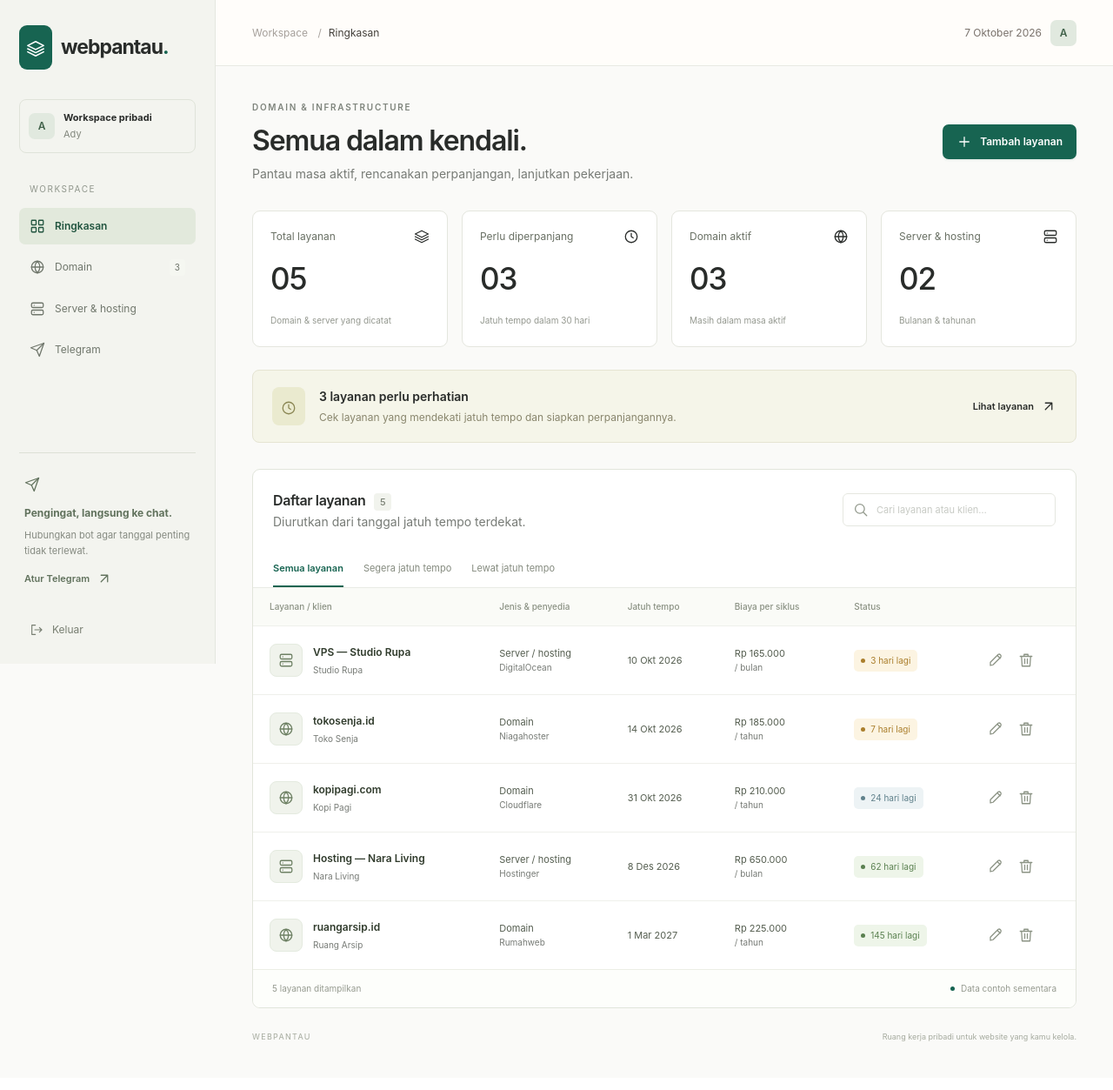
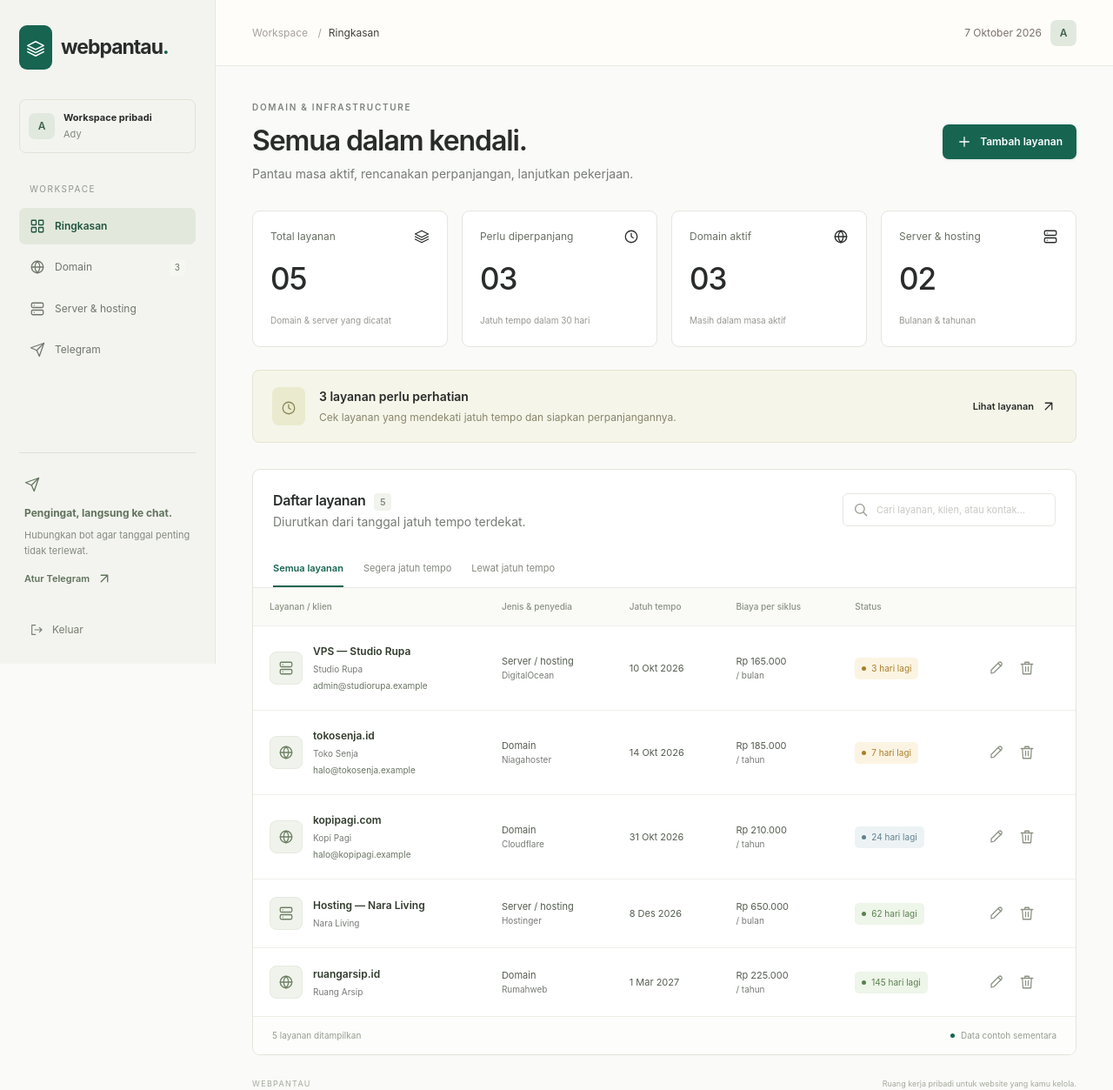
Before and after one commit to xtmxady/webpantau, a PHP site: page /preview/index.html in a window 1280 px wide. Shown: the part 37-1290 px from the top of the page at 87% size. Before the commit the page ends 1234 px from the top, so only its background shows below. Run offline with PHP 8.4, Linux system fonts and the light colour scheme.

Commit message:
Add optional client contact to service forms and search

```diff
--- a/app/bootstrap.php
+++ b/app/bootstrap.php
@@ -111,11 +111,14 @@ function start_session(): void
 function validate_service(array $body): array
 {
     $service = [];
-    foreach (['name', 'client', 'website', 'provider', 'type', 'cycle', 'expires', 'cost', 'notes'] as $key) {
+    foreach (['name', 'client', 'clientContact', 'website', 'provider', 'type', 'cycle', 'expires', 'cost', 'notes'] as $key) {
         $service[$key] = is_string($body[$key] ?? null) ? trim($body[$key]) : '';
         if (strlen($service[$key]) > 2000) {
             throw new InvalidArgumentException('Isian terlalu panjang.');
         }
+    }
+    if (!is_string($body['clientContact'] ?? '') || strlen($service['clientContact']) > 200) {
+        throw new InvalidArgumentException('Kontak klien maksimal 200 karakter.');
     }
     $date = DateTimeImmutable::createFromFormat('!Y-m-d', $service['expires']);
     if ($service['name'] === '' || $service['client'] === '' || strlen($service['name']) > 120
--- a/preview/index.html
+++ b/preview/index.html
@@ -32,6 +32,8 @@ button:focus-visible, a:focus-visible { outline: 2px solid #176451; }
 @media (max-width: 767px) { .mobile-menu { display: block; } .topbar-date { display: none; } }
 .main-wrap { min-width: 0; }
 .list-panel .overflow-x-auto { position: relative; }
+
+.service-contact { display: block; margin-top: 4px; color: #687563; max-width: 230px; white-space: normal; overflow-wrap: anywhere; }
 
 .preview-ribbon{background:#176451;color:white;padding:10px 16px;text-align:center;font:12px system-ui;position:relative;z-index:25}.sidebar{top:36px}.preview-ribbon strong{font-weight:700}@media(max-width:767px){.sidebar.open{top:112px}.preview-ribbon{font-size:10px}}</style></head><body>
 <div class="preview-ribbon"><strong>PREVIEW WEBPANTAU</strong> · Data contoh · Tidak disimpan · Tidak mengirim Telegram</div>
@@ -82,7 +84,7 @@ let demoServices = [
     ['3', 'kopipagi.com', 'Kopi Pagi', 'domain', 'Cloudflare', 24, '210000'],
     ['4', 'Hosting — Nara Living', 'Nara Living', 'server', 'Hostinger', 62, '650000'],
     ['5', 'ruangarsip.id', 'Ruang Arsip', 'domain', 'Rumahweb', 145, '225000'],
-].map(([id, name, client, type, provider, offset, cost]) => ({id, name, client, type, provider, cost, expires: demoDate(offset), cycle: type === 'server' ? 'monthly' : 'yearly', website: '', notes: ''}));
+].map(([id, name, client, type, provider, offset, cost]) => ({id, name, client, type, provider, cost, expires: demoDate(offset), cycle: type === 'server' ? 'monthly' : 'yearly', website: '', notes: '', clientContact: {'1': 'halo@tokosenja.example', '2': 'admin@studiorupa.example', '3': 'halo@kopipagi.example'}[id] || ''}));
 let demoTelegram = { hasToken: false, chatId: '', enabled: false, days: [30, 14, 7, 3, 0] };
 async function api(path, method = 'GET', body = {}) {
     if (path === '/auth') return {initialized: true, authenticated: true, username: 'Ady', csrf: 'preview'};
@@ -184,7 +186,7 @@ function dashboardView() {
     ];
     return `<div class="stats-grid">${stats.map(([type, label, count, sub]) => `<div class="stat"><div class="stat-heading"><span>${label}</span>${icon(type)}</div><strong>${String(count).padStart(2, '0')}</strong><small>${sub}</small></div>`).join('')}</div>
         ${state.page === 'overview' ? `<section class="attention"><div class="attention-icon">${icon('clock')}</div><div class="attention-body"><h3>${urgent.length ? `${urgent.length} layanan perlu perhatian` : 'Tanggal penting sudah punya tempat.'}</h3><p>${expired.length ? `${expired.length} layanan melewati jatuh tempo. Periksa status dan perbarui tanggalnya.` : urgent.length ? 'Cek layanan yang mendekati jatuh tempo dan siapkan perpanjangannya.' : 'Tambahkan layanan kamu, lalu hubungkan Telegram untuk pengingat otomatis.'}</p></div><button ${urgent.length ? 'data-filter="urgent"' : 'data-action="add"'}>${urgent.length ? 'Lihat layanan' : 'Mulai mencatat'} ${icon('arrow')}</button></section>` : ''}
-        <section class="list-panel"><div class="list-heading"><div><h2>${state.page === 'overview' ? 'Daftar layanan' : state.page === 'domain' ? 'Daftar domain' : 'Daftar server & hosting'} <span id="result-count"></span></h2><p class="muted text-xs mt-1">Diurutkan dari tanggal jatuh tempo terdekat.</p></div><div class="search">${icon('search')}<input id="search" aria-label="Cari layanan" placeholder="Cari layanan atau klien…" value="${escape(state.query)}"></div></div>
+        <section class="list-panel"><div class="list-heading"><div><h2>${state.page === 'overview' ? 'Daftar layanan' : state.page === 'domain' ? 'Daftar domain' : 'Daftar server & hosting'} <span id="result-count"></span></h2><p class="muted text-xs mt-1">Diurutkan dari tanggal jatuh tempo terdekat.</p></div><div class="search">${icon('search')}<input id="search" aria-label="Cari layanan" placeholder="Cari layanan, klien, atau kontak…" value="${escape(state.query)}"></div></div>
         <div class="tabs">${[['all', 'Semua layanan'], ['urgent', 'Segera jatuh tempo'], ['expired', 'Lewat jatuh tempo']].map(([key, text]) => `<button class="${state.filter === key ? 'selected' : ''}" data-filter="${key}">${text}</button>`).join('')}</div>
         <div class="overflow-x-auto"><table><thead><tr><th>Layanan / klien</th><th>Jenis & penyedia</th><th>Jatuh tempo</th><th>Biaya per siklus</th><th>Status</th><th><span class="sr-only">Tindakan</span></th></tr></thead><tbody id="service-rows"></tbody></table><div id="empty-state"></div></div>
         <div class="list-footer"><span id="footer-count"></span><span class="saved"><span class="dot"></span>Data contoh sementara</span></div></section><div class="footer-note">WEBPANTAU <span>Ruang kerja pribadi untuk website yang kamu kelola.</span></div>`;
@@ -194,12 +196,12 @@ function renderRows() {
     const visible = [...state.services].sort((a, b) => a.expires.localeCompare(b.expires)).filter(s =>
         (!['domain', 'server'].includes(state.page) || s.type === state.page)
         && (state.filter === 'all' || (state.filter === 'urgent' ? daysLeft(s.expires) <= 30 : daysLeft(s.expires) < 0))
-        && `${s.name} ${s.client} ${s.provider}`.toLowerCase().includes(state.query.toLowerCase()));
+        && `${s.name} ${s.client} ${s.clientContact || ''} ${s.provider}`.toLowerCase().includes(state.query.toLowerCase()));
     document.querySelector('#service-rows').innerHTML = visible.map(s => {
         const days = daysLeft(s.expires);
         const badge = days < 0 ? 'red' : days <= 7 ? 'amber' : days <= 30 ? 'blue' : 'green';
         const status = days < 0 ? `Lewat ${-days} hari` : days === 0 ? 'Hari ini' : `${days} hari lagi`;
-        return `<tr><td><div class="service-cell"><span class="service-icon">${icon(s.type)}</span><div><button class="service-name" data-edit="${escape(s.id)}">${escape(s.name)}</button><small class="service-client">${escape(s.client)}</small></div></div></td><td>${s.type === 'domain' ? 'Domain' : 'Server / hosting'}<small class="service-provider">${escape(s.provider || 'Belum dicatat')}</small></td><td>${formatDate(s.expires)}</td><td>${money(s.cost)}<small class="service-provider">/ ${s.cycle === 'monthly' ? 'bulan' : 'tahun'}</small></td><td><span class="badge ${badge}"><span class="dot"></span>${status}</span></td><td><div class="actions"><button class="icon-btn" data-edit="${escape(s.id)}" aria-label="Edit ${escape(s.name)}">${icon('edit')}</button><button class="icon-btn" data-delete="${escape(s.id)}" aria-label="Hapus ${escape(s.name)}">${icon('trash')}</button></div></td></tr>`;
+        return `<tr><td><div class="service-cell"><span class="service-icon">${icon(s.type)}</span><div><button class="service-name" data-edit="${escape(s.id)}">${escape(s.name)}</button><small class="service-client">${escape(s.client)}</small>${s.clientContact ? `<small class="service-contact">${escape(s.clientContact)}</small>` : ''}</div></div></td><td>${s.type === 'domain' ? 'Domain' : 'Server / hosting'}<small class="service-provider">${escape(s.provider || 'Belum dicatat')}</small></td><td>${formatDate(s.expires)}</td><td>${money(s.cost)}<small class="service-provider">/ ${s.cycle === 'monthly' ? 'bulan' : 'tahun'}</small></td><td><span class="badge ${badge}"><span class="dot"></span>${status}</span></td><td><div class="actions"><button class="icon-btn" data-edit="${escape(s.id)}" aria-label="Edit ${escape(s.name)}">${icon('edit')}</button><button class="icon-btn" data-delete="${escape(s.id)}" aria-label="Hapus ${escape(s.name)}">${icon('trash')}</button></div></td></tr>`;
     }).join('');
     document.querySelector('#result-count').textContent = visible.length;
     document.querySelector('#footer-count').textContent = `${visible.length} layanan ditampilkan`;
@@ -232,11 +234,11 @@ function closeDialog() {
 }
 
 function editService(service = null) {
-    const s = service || { name: '', client: '', website: '', provider: '', type: state.page === 'server' ? 'server' : 'domain', cycle: state.page === 'server' ? 'monthly' : 'yearly', expires: '', cost: '', notes: '' };
-    const field = (key, label, placeholder, type = 'text', required = false) => `<label class="field"><span>${label}</span><input name="${key}" type="${type}" value="${escape(s[key])}" placeholder="${placeholder}" ${required ? 'required' : ''} ${type === 'number' ? 'min="0" step="1"' : ''} maxlength="${['name', 'client'].includes(key) ? 120 : 2000}"></label>`;
+    const s = service || { name: '', client: '', clientContact: '', website: '', provider: '', type: state.page === 'server' ? 'server' : 'domain', cycle: state.page === 'server' ? 'monthly' : 'yearly', expires: '', cost: '', notes: '' };
+    const field = (key, label, placeholder, type = 'text', required = false) => `<label class="field"><span>${label}</span><input name="${key}" type="${type}" value="${escape(s[key])}" placeholder="${placeholder}" ${required ? 'required' : ''} ${type === 'number' ? 'min="0" step="1"' : ''} maxlength="${key === 'clientContact' ? 200 : ['name', 'client'].includes(key) ? 120 : 2000}"></label>`;
     openDialog(`<div class="row-flex mb-6"><div><h2 id="dialog-title">${s.id ? 'Detail & perpanjangan' : 'Tambah layanan'}</h2><p class="muted text-sm mt-1">${s.id ? 'Setelah diperpanjang, ubah tanggal jatuh tempo di sini.' : 'Catat satu domain atau paket server.'}</p></div><button data-action="close" aria-label="Tutup">${icon('close')}</button></div>
         <form id="service-form" data-id="${escape(s.id || '')}"><div class="form-grid">
-        ${field('name', 'Nama layanan', 'contoh: tokokita.com', 'text', true)}${field('client', 'Nama klien', 'contoh: Toko Kita', 'text', true)}${field('website', 'URL website', 'https://tokokita.com')}${field('provider', 'Penyedia', 'contoh: Niagahoster')}
+        ${field('name', 'Nama layanan', 'contoh: tokokita.com', 'text', true)}${field('client', 'Nama klien', 'contoh: Toko Kita', 'text', true)}${field('clientContact', 'Kontak klien (opsional)', 'Nomor WhatsApp, telepon, atau email')}${field('website', 'URL website', 'https://tokokita.com')}${field('provider', 'Penyedia', 'contoh: Niagahoster')}
         <label class="field"><span>Jenis layanan</span><select name="type"><option value="domain" ${s.type === 'domain' ? 'selected' : ''}>Domain</option><option value="server" ${s.type === 'server' ? 'selected' : ''}>Server / hosting</option></select></label>
         <label class="field"><span>Siklus pembayaran</span><select name="cycle"><option value="yearly" ${s.cycle === 'yearly' ? 'selected' : ''}>Tahunan</option><option value="monthly" ${s.cycle === 'monthly' ? 'selected' : ''}>Bulanan</option></select></label>
         ${field('expires', 'Tanggal jatuh tempo', '', 'date', true)}${field('cost', 'Biaya per siklus (Rp)', '150000', 'number', true)}</div>
```
Also changed, not shown: README.md, artifacts/preview-desktop.png, public/assets/app.js, public/assets/details.css, 1 other file.
